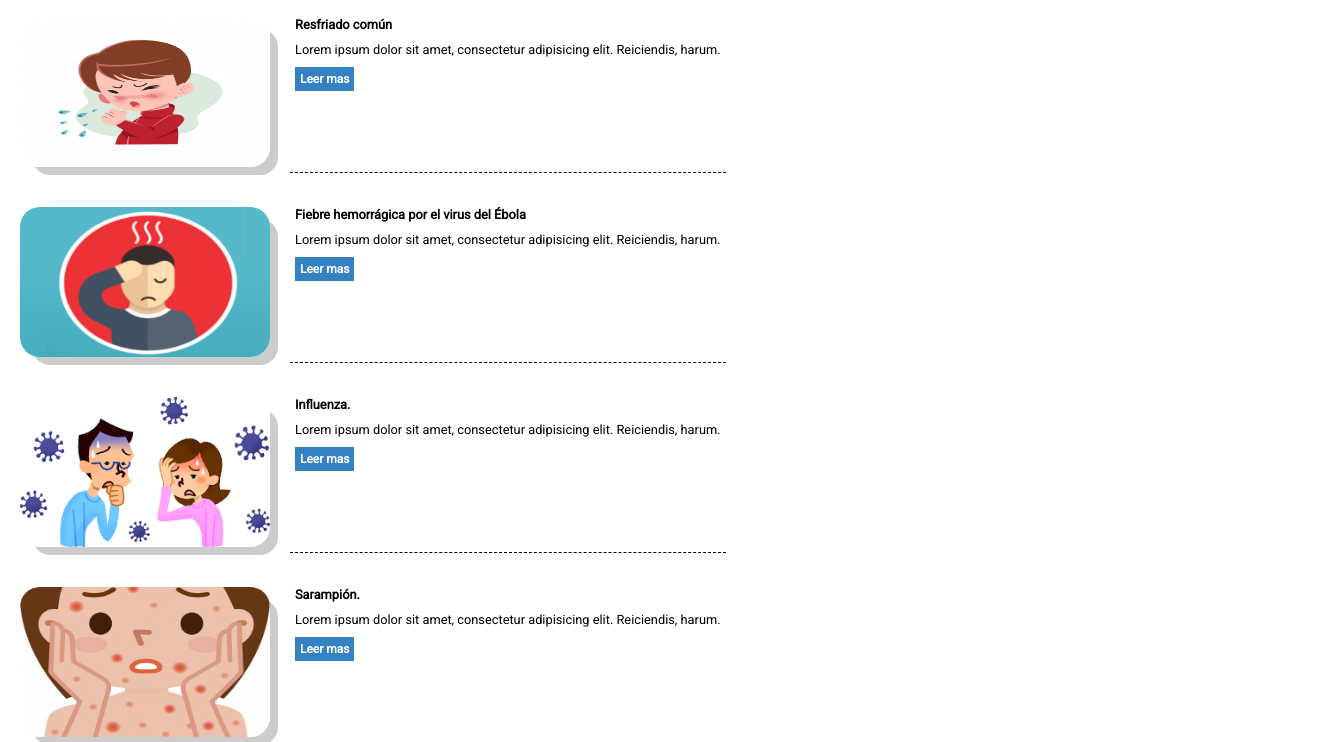
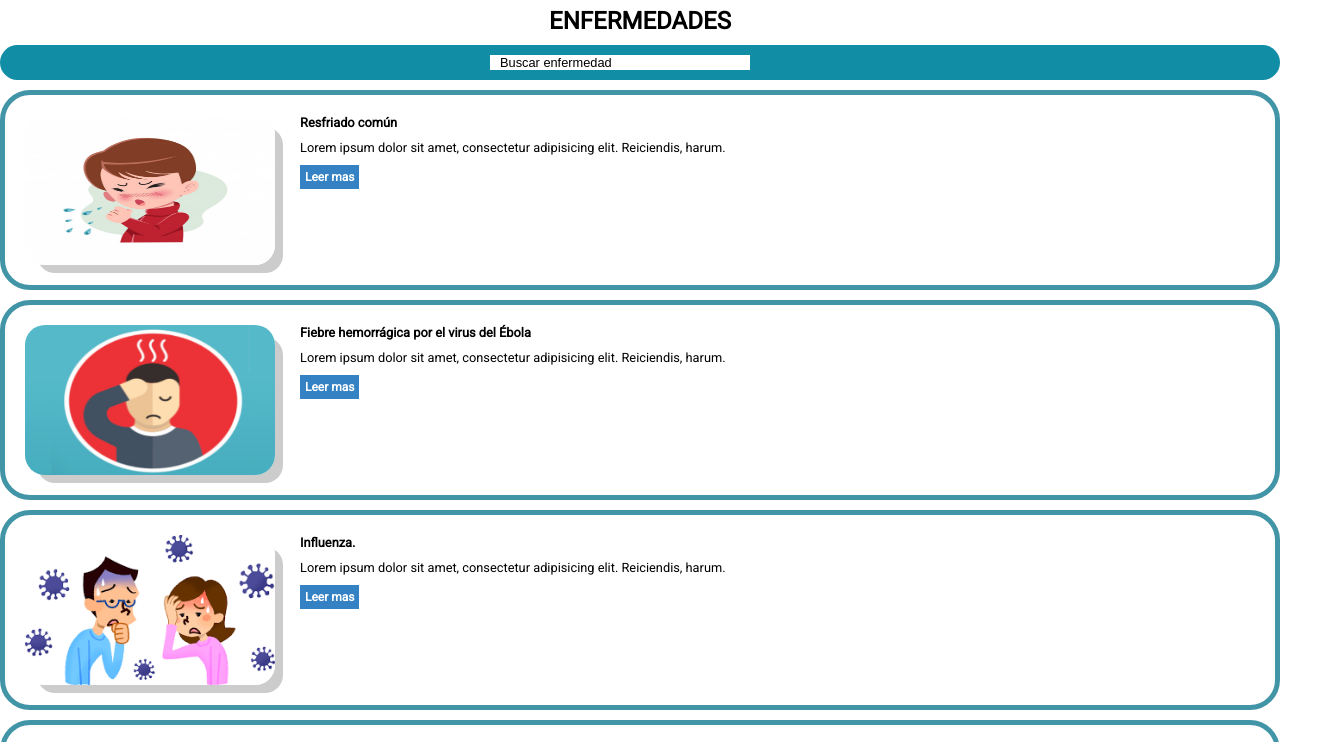
Before and after one commit to sano2010/EDA01, a plain HTML site: page listado-de-enfermedades.html in a window 1280 px wide. Shown: the part 118-860 px from the top of the page, 1334 px wide, since content can reach past the window. Drawn offline with Linux system fonts and the light colour scheme.

Commit message:
ajuste listado

```diff
--- a/css/listado-enfermedades.css
+++ b/css/listado-enfermedades.css
@@ -1,7 +1,41 @@
+h1{
+    text-align: center;
+
+}
+
+main h1{
+    font-size: 24px;
+    margin: 10px;
+}
+
+form{
+    width: 300px;
+    margin: 10px;
+
+}
+.buscar{
+    background-color: #118DA6;
+    display: flex;
+    border-radius: 20px;
+    border-color: ;
+    justify-content: center
+
+}
+
+.buscar input {
+    width: 250px;
+    padding-left: 10px;
+
+}
+
 
 .contenedor article{
     display: flex;
     flex-direction: row;
+    margin-top:10px;
+    margin-bottom: 10px;
+    border-radius: 30px;
+    border: 5px #4295A6 solid;
 }
 
 .imagen-enfermedad{
@@ -24,11 +58,12 @@
     text-align: left;
     padding: 5px;
     align-self: center;
-    border-bottom: 1px dashed;
+
     }
 
 .contenedor h2{
     margin-bottom: 10px;
+
 }
 
 /*boton*/
--- a/listado-de-enfermedades.html
+++ b/listado-de-enfermedades.html
@@ -43,6 +43,16 @@
     </header>
 
     <main>
+        <h1>ENFERMEDADES</h1>
+      <div class="buscar">
+          <form>
+              <input type="datalist" value="Buscar enfermedad"  />
+
+                 <button type="submit">
+                    <i class="fas fa-search"></i>
+                </button>
+            </form>
+      </div>
 
         <section class="contenedor">
 
```
Also changed, not shown: 1 other file.
